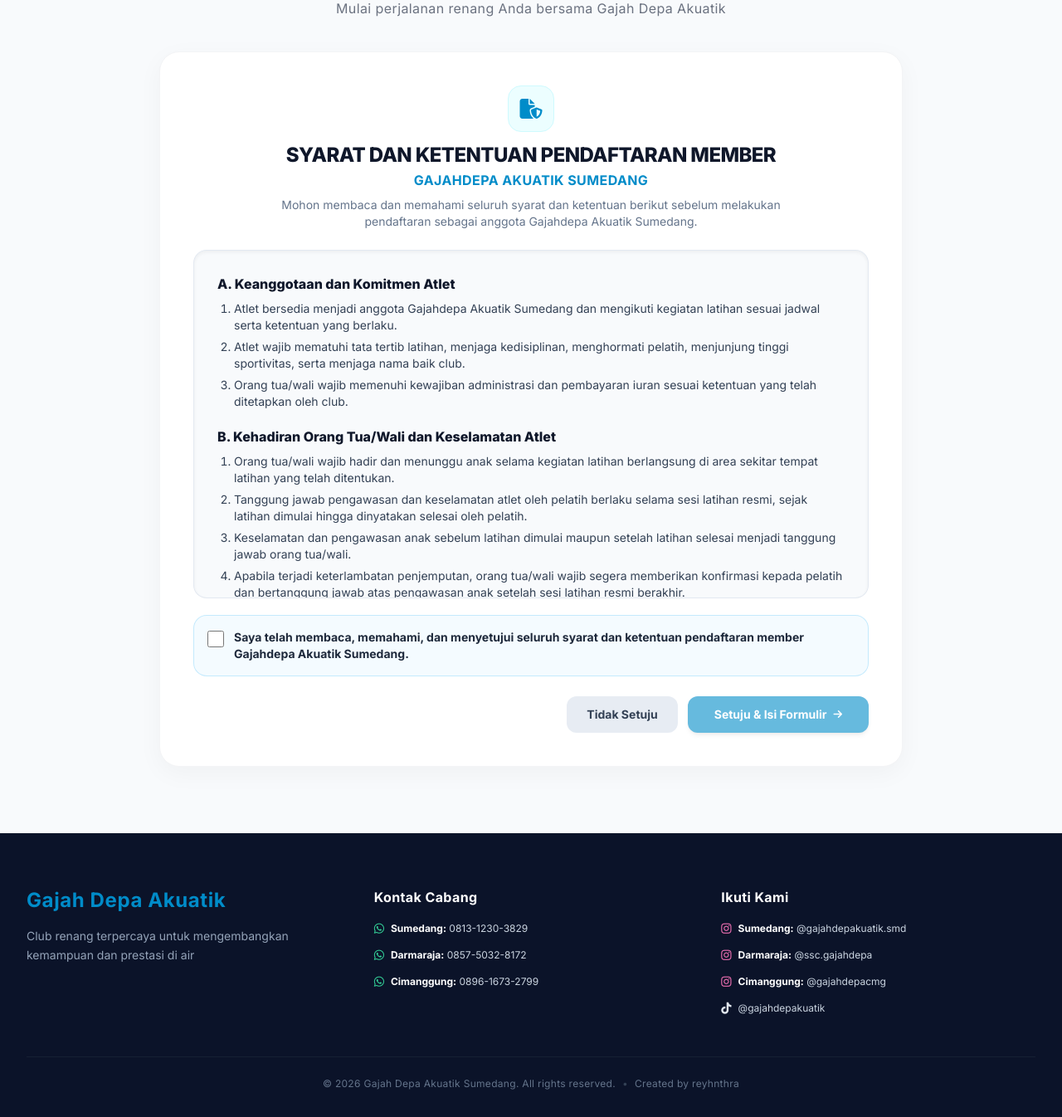
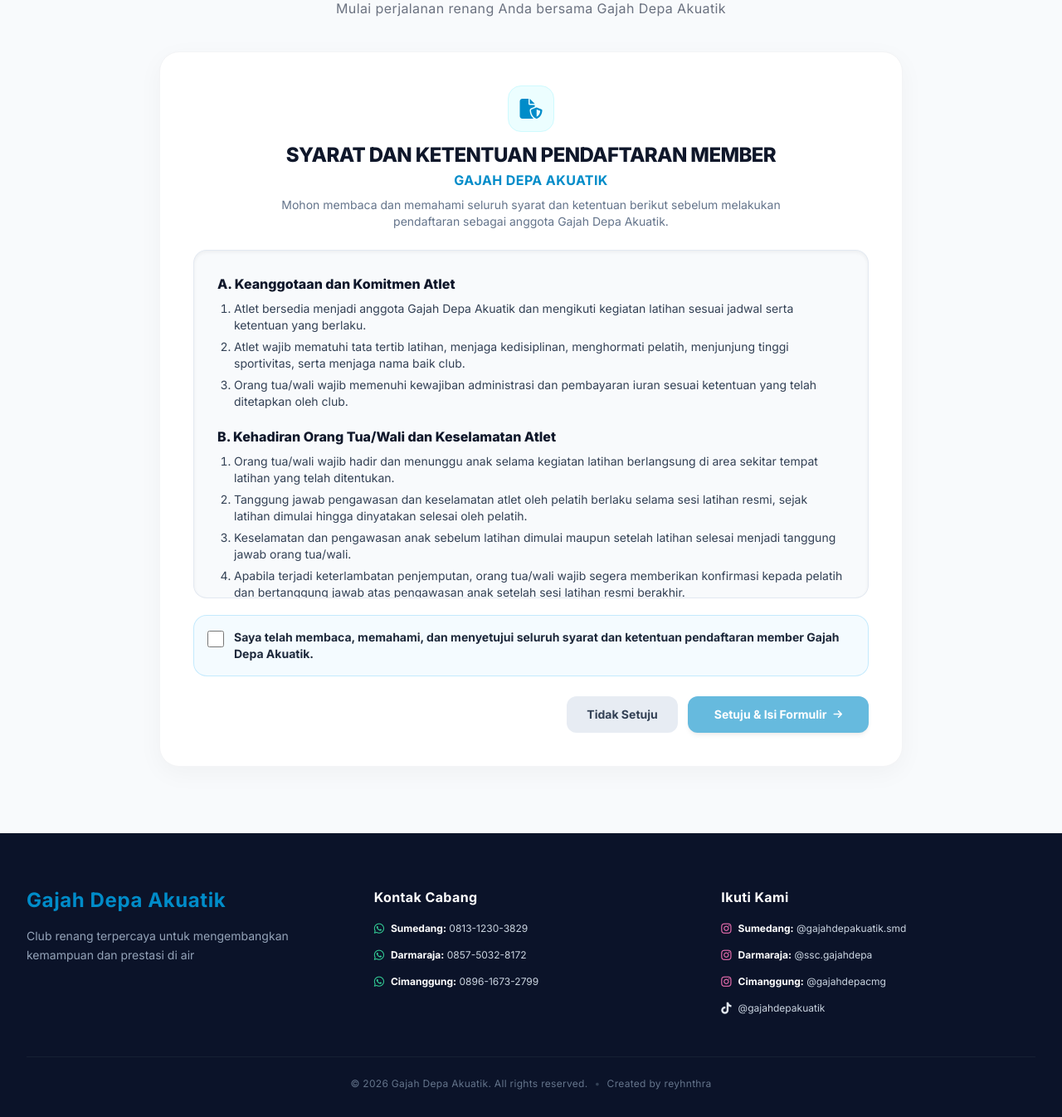
Before and after one commit to Reyhnthra/gajah-depa, a Laravel app: page / in a window 1280 px wide. Shown: the part 4684-6030 px from the top of the page at 83% size. Run offline with Laravel 10, Linux system fonts and the light colour scheme; data comes from the database, SQL or seed files in the repository; parts of the project's set-up code (start-up, migrations or seed data) failed here and were passed over; some libraries are stand-ins or nearby versions.

Commit message:
Hapus kata Sumedang pada Syarat dan Ketentuan pendaftaran member

```diff
--- a/resources/views/landing.blade.php
+++ b/resources/views/landing.blade.php
@@ -45,7 +45,8 @@
             <div class="flex items-center gap-x-2 min-w-0">
                 <img src="{{ asset('images/logo.jpg') }}" alt="Logo Gajah Depa Akuatik"
                     class="h-8 w-8 sm:h-10 sm:w-10 rounded-full object-cover shadow-sm shrink-0">
-                <span class="text-base sm:text-xl font-bold tracking-tight text-[#008cc9] truncate">Gajah Depa Akuatik</span>
+                <span class="text-base sm:text-xl font-bold tracking-tight text-[#008cc9] truncate">Gajah Depa
+                    Akuatik</span>
             </div>
             <div class="hidden md:flex md:gap-x-8 lg:gap-x-10">
                 <a href="#keunggulan"
@@ -67,7 +68,8 @@
         <!-- Mobile Navigation Links -->
         <div class="md:hidden border-t border-slate-100 px-3 py-2 overflow-x-auto">
             <div class="flex items-center justify-between sm:justify-center gap-x-4 min-w-max mx-auto">
-                <a href="#keunggulan" class="text-xs font-medium text-gray-600 hover:text-[#008cc9] transition">Keunggulan</a>
+                <a href="#keunggulan"
+                    class="text-xs font-medium text-gray-600 hover:text-[#008cc9] transition">Keunggulan</a>
                 <a href="#galeri" class="text-xs font-medium text-gray-600 hover:text-[#008cc9] transition">Galeri</a>
                 <a href="#pelatih" class="text-xs font-medium text-gray-600 hover:text-[#008cc9] transition">Pelatih</a>
                 <a href="#cabang" class="text-xs font-medium text-gray-600 hover:text-[#008cc9] transition">Cabang</a>
@@ -262,8 +264,7 @@
                     class="bg-white rounded-[24px] overflow-hidden border border-slate-100 shadow-sm hover:shadow-xl hover:border-cyan-300 transition-all duration-300 flex flex-col group">
                     <div class="relative h-44 overflow-hidden">
                         <img src="{{ file_exists(public_path('images/higienis.jpeg')) ? asset('images/higienis.jpeg') : (file_exists(public_path('images/higienis.jpg')) ? asset('images/higienis.jpg') : asset('images/higienis.png')) }}"
-                            alt="Fasilitas Kolam Terawat"
-                            style="object-position: center top;"
+                            alt="Fasilitas Kolam Terawat" style="object-position: center top;"
                             class="w-full h-full object-cover object-top group-hover:scale-110 transition-transform duration-500">
                         <div class="absolute inset-0 bg-gradient-to-t from-slate-900/60 to-transparent"></div>
                         <span
@@ -291,8 +292,7 @@
                     class="bg-white rounded-[24px] overflow-hidden border border-slate-100 shadow-sm hover:shadow-xl hover:border-cyan-300 transition-all duration-300 flex flex-col group">
                     <div class="relative h-44 overflow-hidden">
                         <img src="{{ file_exists(public_path('images/nilai.jpeg')) ? asset('images/nilai.jpeg') : (file_exists(public_path('images/nilai.jpg')) ? asset('images/nilai.jpg') : asset('images/nilai.png')) }}"
-                            alt="Raport & Evaluasi Digital"
-                            style="object-position: center bottom;"
+                            alt="Raport & Evaluasi Digital" style="object-position: center bottom;"
                             class="w-full h-full object-cover object-bottom group-hover:scale-110 transition-transform duration-500">
                         <div class="absolute inset-0 bg-gradient-to-t from-slate-900/60 to-transparent"></div>
                         <span
@@ -1184,11 +1184,11 @@
                             SYARAT DAN KETENTUAN PENDAFTARAN MEMBER
                         </h3>
                         <p class="text-sm sm:text-base font-bold text-[#008cc9] tracking-wide uppercase mt-0.5">
-                            GAJAHDEPA AKUATIK SUMEDANG
+                            GAJAH DEPA AKUATIK
                         </p>
                         <p class="mt-2 text-xs sm:text-sm text-slate-500 max-w-2xl mx-auto leading-relaxed">
                             Mohon membaca dan memahami seluruh syarat dan ketentuan berikut sebelum melakukan pendaftaran
-                            sebagai anggota Gajahdepa Akuatik Sumedang.
+                            sebagai anggota Gajah Depa Akuatik.
                         </p>
                     </div>
 
@@ -1201,7 +1201,7 @@
                                 A. Keanggotaan dan Komitmen Atlet
                             </h4>
                             <ol class="list-decimal pl-5 space-y-1.5 text-slate-700">
-                                <li>Atlet bersedia menjadi anggota Gajahdepa Akuatik Sumedang dan mengikuti kegiatan latihan
+                                <li>Atlet bersedia menjadi anggota Gajah Depa Akuatik dan mengikuti kegiatan latihan
                                     sesuai jadwal serta ketentuan yang berlaku.</li>
                                 <li>Atlet wajib mematuhi tata tertib latihan, menjaga kedisiplinan, menghormati pelatih,
                                     menjunjung tinggi sportivitas, serta menjaga nama baik club.</li>
@@ -1276,7 +1276,7 @@
                             </p>
                             <ul class="list-disc pl-5 space-y-1 text-slate-700 font-medium">
                                 <li>Saya telah membaca dan memahami seluruh syarat dan ketentuan pendaftaran member
-                                    Gajahdepa Akuatik Sumedang.</li>
+                                    Gajah Depa Akuatik.</li>
                                 <li>Saya menyetujui seluruh ketentuan yang telah ditetapkan dan bersedia melaksanakannya
                                     dengan penuh tanggung jawab selama anak saya terdaftar sebagai anggota club.</li>
                             </ul>
@@ -1286,14 +1286,13 @@
                     {{-- Checkbox Persetujuan --}}
                     <div id="terms-checkbox-wrapper"
                         class="mt-5 p-4 rounded-2xl bg-sky-50/70 border border-sky-200/80 transition-all duration-200">
-                        <label for="agree-terms-checkbox"
-                            class="flex items-start gap-3 cursor-pointer select-none">
+                        <label for="agree-terms-checkbox" class="flex items-start gap-3 cursor-pointer select-none">
                             <input type="checkbox" id="agree-terms-checkbox" {{ $autoOpenForm ? 'checked' : '' }}
                                 onchange="handleTermsCheckboxChange(this.checked)"
                                 class="mt-0.5 h-5 w-5 rounded-md border-slate-300 text-[#008cc9] focus:ring-[#008cc9] cursor-pointer shrink-0">
                             <span class="text-xs sm:text-sm font-bold text-slate-800 leading-snug">
                                 Saya telah membaca, memahami, dan menyetujui seluruh syarat dan ketentuan pendaftaran member
-                                Gajahdepa Akuatik Sumedang.
+                                Gajah Depa Akuatik.
                             </span>
                         </label>
                         <p id="terms-error-msg" class="hidden text-xs font-bold text-rose-600 mt-2 pl-8">
@@ -1702,7 +1701,7 @@
 
             <div
                 class="mt-12 pt-6 border-t border-slate-800/60 text-center text-xs text-slate-500 tracking-wide flex flex-wrap items-center justify-center gap-x-2 gap-y-1">
-                <span>© {{ date('Y') }} Gajah Depa Akuatik Sumedang. All rights reserved.</span>
+                <span>© {{ date('Y') }} Gajah Depa Akuatik. All rights reserved.</span>
                 <span class="hidden sm:inline text-slate-700">•</span>
                 <span>Created by reyhnthra</span>
             </div>
```
